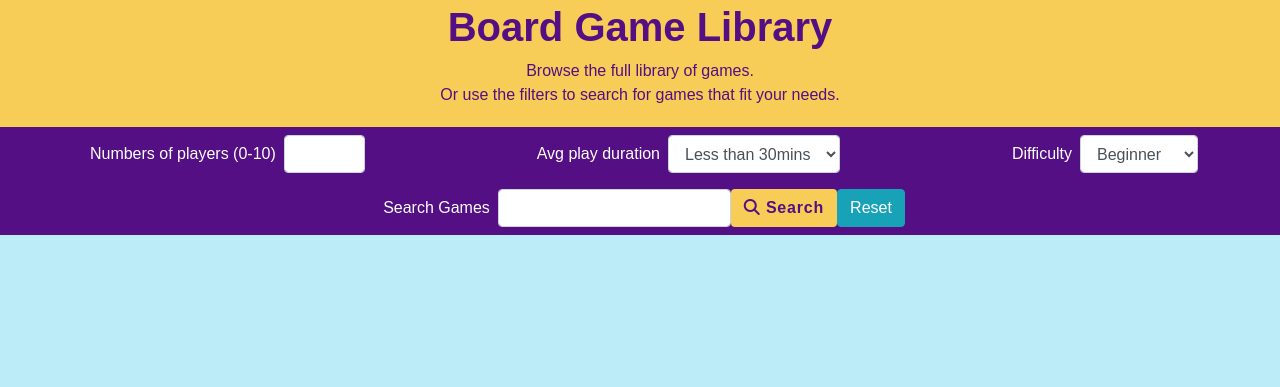
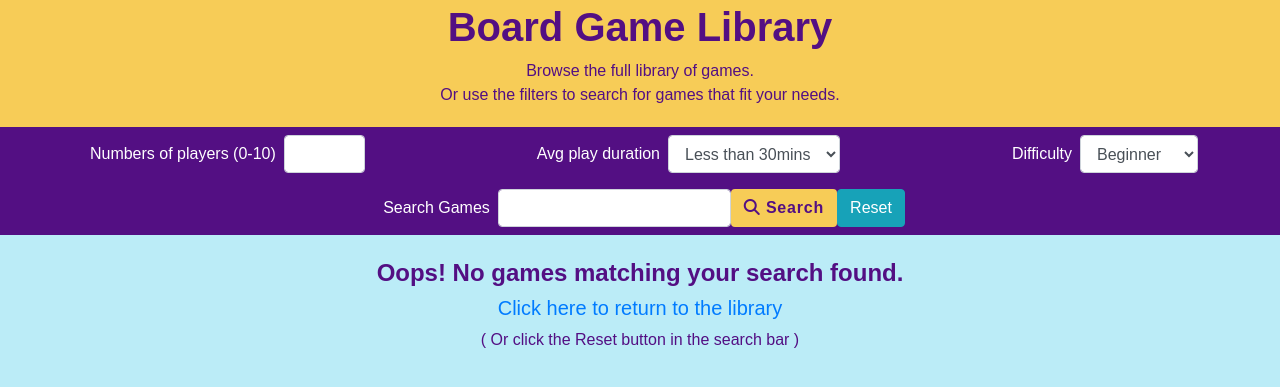
Before and after one commit to Claire-Fisher/boardgame-buddy-ms3, a Flask app: page / in a window 1280 px wide. Shown: the part 75-462 px from the top of the page. Run offline with Flask 3, Linux system fonts and the light colour scheme; data that the repository does not hold is empty; some libraries are stand-ins or nearby versions.

Commit message:
add: if/else condition if user search finds no games

```diff
--- a/templates/library.html
+++ b/templates/library.html
@@ -51,6 +51,7 @@
     </nav>
 
     <!-- games library game-cards -->
+    {% if games|length > 0 %}
     <div class="container-fluid m-0 p-0">
         <div class="row">
             {% for game in games %}
@@ -106,5 +107,11 @@
             {% endfor %}
         </div>
     </div>
+    {% else %}
+    <h4 class="text-center bold mt-4">Oops! No games matching your search found.</h4>
+    <h5 class="text-center"><a href="{{ url_for('library') }}">
+        Click here to return to the library</a></h5>
+    <p class="text-center">( Or click the Reset button in the search bar )</p>
+    {% endif %}
 
 {% endblock %}
```
